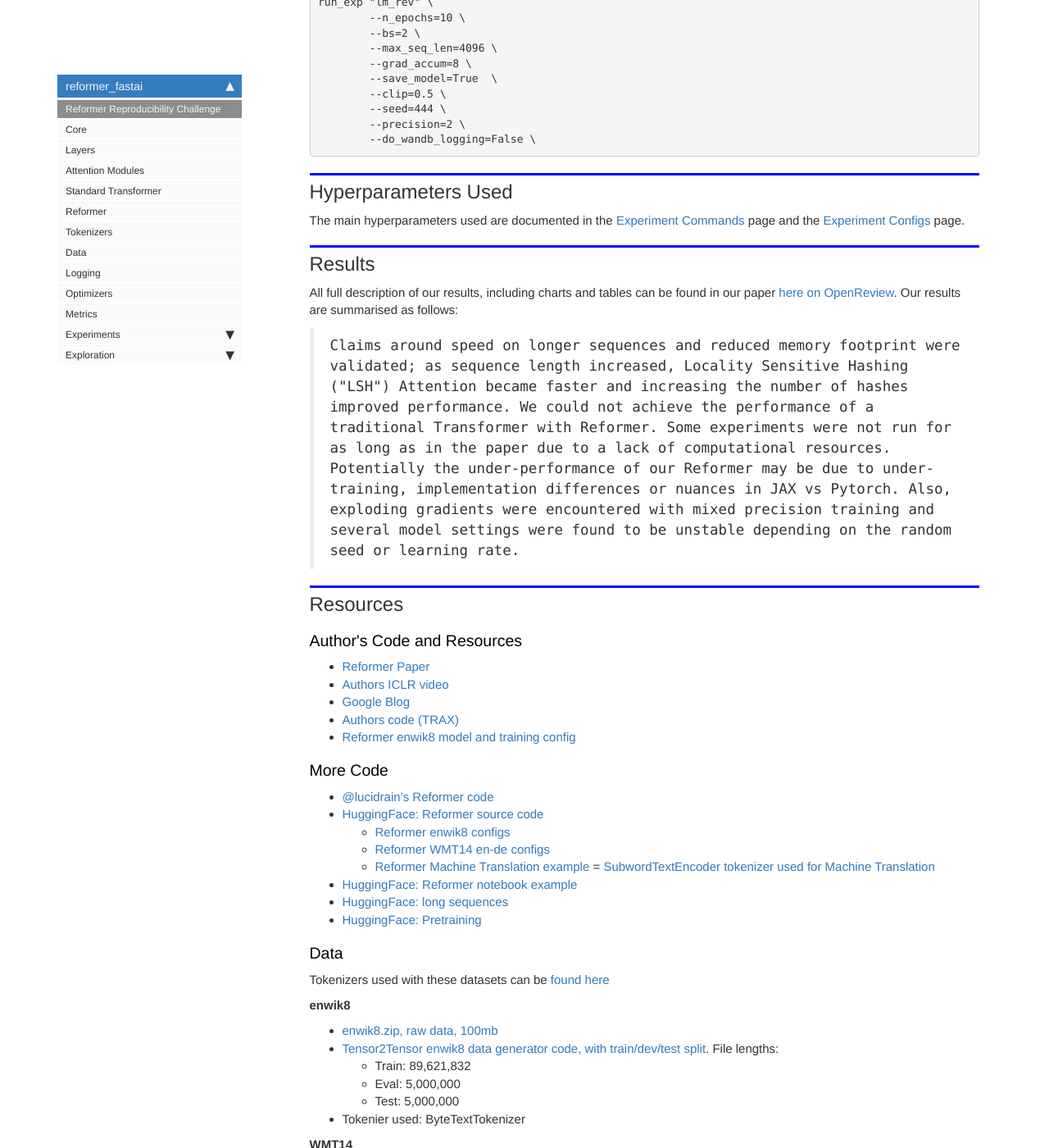
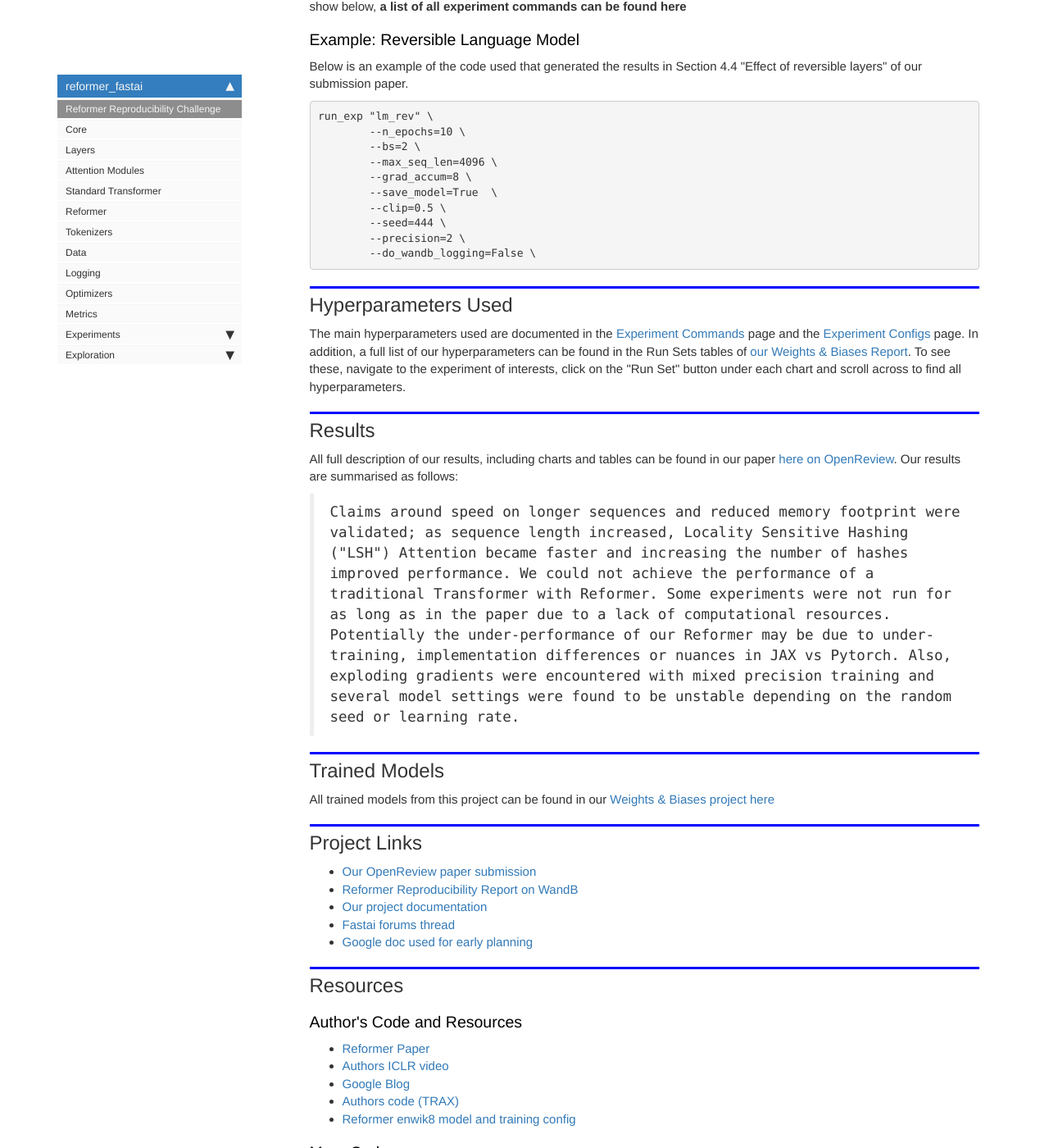
Before and after one commit to arampacha/reformer_fastai, a Jekyll site: the page built from docs/index.html, in a window 1280 px wide and 1400 px high, scrolled down 1413 px. Shown: the whole window at 82% size. Built offline with Jekyll 4.4.1, drawn with Linux system fonts in a browser that asks for light colours; nearby versions of some CDN libraries; comment, search, counter and statistics services are not loaded; some of the changed text lies outside the part shown.

Commit message:
deanonimise readme

```diff
--- a/docs/index.html
+++ b/docs/index.html
@@ -6,8 +6,8 @@ title: Reformer Reproducibility Experiments
 keywords: fastai
 sidebar: home_sidebar
 
-summary: "Entry to <a href='https://paperswithcode.com/rc2020'>2020 Papers With Code Reproducibility Challenge</a>"
-description: "Entry to <a href='https://paperswithcode.com/rc2020'>2020 Papers With Code Reproducibility Challenge</a>"
+summary: "Fastai community entry to <a href='https://paperswithcode.com/rc2020'>2020 Papers With Code Reproducibility Challenge</a>"
+description: "Fastai community entry to <a href='https://paperswithcode.com/rc2020'>2020 Papers With Code Reproducibility Challenge</a>"
 nb_path: "nbs/index.ipynb"
 ---
 <!--
@@ -33,6 +33,7 @@ nb_path: "nbs/index.ipynb"
 <div class="text_cell_render border-box-sizing rendered_html">
 <h2 id="Our-Reproducibility-Challenge-Submission">Our Reproducibility Challenge Submission<a class="anchor-link" href="#Our-Reproducibility-Challenge-Submission"> </a></h2><ul>
 <li>Our OpenReview paper submission to the challenge can be found <a href="https://openreview.net/forum?id=3s8Y7dHYkN-">here</a> </li>
+<li>Our Weights &amp; Biases Report, with interactive charts, is available <a href="https://wandb.ai/fastai_community/reformer-fastai/reports/Reformer-Reproducibility-Report---Vmlldzo0MzQ1OTg">here</a> </li>
 </ul>
 <h2 id="Installation">Installation<a class="anchor-link" href="#Installation"> </a></h2>
 </div>
@@ -46,6 +47,8 @@ nb_path: "nbs/index.ipynb"
 source ./my_env/bin/activate</code></pre>
 <h3 id="Install">Install<a class="anchor-link" href="#Install"> </a></h3><p>Then you can install the package via pip:</p>
 <p><code>pip install reformer-fastai</code></p>
+<p>Or (even better) install latest version from github:</p>
+<p><code>pip install git+git://github.com/arampacha/reformer_fastai.git</code></p>
 <h3 id="Contributing">Contributing<a class="anchor-link" href="#Contributing"> </a></h3><p>This project used nbdev for all development, see <a href="https://nbdev.fast.ai/">their docs here</a> to install nbdev and get started. Once you have nbdev installed we suggest you follow the suggested <a href="https://github.com/arampacha/reformer_fastai/blob/master/CONTRIBUTING.md">contributor workflow</a></p>
 
 </div>
@@ -78,7 +81,7 @@ source ./my_env/bin/activate</code></pre>
 </div>
 <div class="cell border-box-sizing text_cell rendered"><div class="inner_cell">
 <div class="text_cell_render border-box-sizing rendered_html">
-<h2 id="Hyperparameters-Used">Hyperparameters Used<a class="anchor-link" href="#Hyperparameters-Used"> </a></h2><p>The main hyperparameters used are documented in the <a href="https://arampacha.github.io/reformer_fastai/experiment.experiment-commands.html">Experiment Commands</a> page and the <a href="https://arampacha.github.io/reformer_fastai/experiment-configs.html">Experiment Configs</a> page.</p>
+<h2 id="Hyperparameters-Used">Hyperparameters Used<a class="anchor-link" href="#Hyperparameters-Used"> </a></h2><p>The main hyperparameters used are documented in the <a href="https://arampacha.github.io/reformer_fastai/experiment.experiment-commands.html">Experiment Commands</a> page and the <a href="https://arampacha.github.io/reformer_fastai/experiment-configs.html">Experiment Configs</a> page. In addition, a full list of our hyperparameters can be found in the Run Sets tables of <a href="https://wandb.ai/fastai_community/reformer-fastai/reports/Reformer-Reproducibility-Report---Vmlldzo0MzQ1OTg">our Weights &amp; Biases Report</a>. To see these, navigate to the experiment of interests, click on the "Run Set" button under each chart and scroll across to find all hyperparameters.</p>
 
 </div>
 </div>
@@ -94,6 +97,26 @@ of our Reformer may be due to under-training, implementation differences or nuan
 exploding gradients were encountered with mixed precision training and several model settings were found to be
 unstable depending on the random seed or learning rate.</p>
 </blockquote>
+
+</div>
+</div>
+</div>
+<div class="cell border-box-sizing text_cell rendered"><div class="inner_cell">
+<div class="text_cell_render border-box-sizing rendered_html">
+<h2 id="Trained-Models">Trained Models<a class="anchor-link" href="#Trained-Models"> </a></h2><p>All trained models from this project can be found in our <a href="https://wandb.ai/fastai_community/reformer-fastai/artifacts">Weights &amp; Biases project here</a></p>
+
+</div>
+</div>
+</div>
+<div class="cell border-box-sizing text_cell rendered"><div class="inner_cell">
+<div class="text_cell_render border-box-sizing rendered_html">
+<h2 id="Project-Links">Project Links<a class="anchor-link" href="#Project-Links"> </a></h2><ul>
+<li><a href="https://openreview.net/forum?id=3s8Y7dHYkN-">Our OpenReview paper submission</a></li>
+<li><a href="https://wandb.ai/fastai_community/reformer-fastai/reports/Reformer-Reproducibility-Final-Edits---Vmlldzo0MzQ1OTg">Reformer Reproducibility Report on WandB</a></li>
+<li><a href="https://arampacha.github.io/reformer_fastai/">Our project documentation</a></li>
+<li><a href="https://forums.fast.ai/t/reproducibility-challenge-2020-fastai-folks-interested/80336/39">Fastai forums thread</a></li>
+<li><a href="https://docs.google.com/document/d/1wF83E3B3yXIGZixEgOUJI2T2XXhT1DVCrPXS5Dbsyh8/edit">Google doc used for early planning</a></li>
+</ul>
 
 </div>
 </div>
```
Also changed, not shown: other parts of docs/index.html (+1 -0 lines), README.md, 1 other file.
